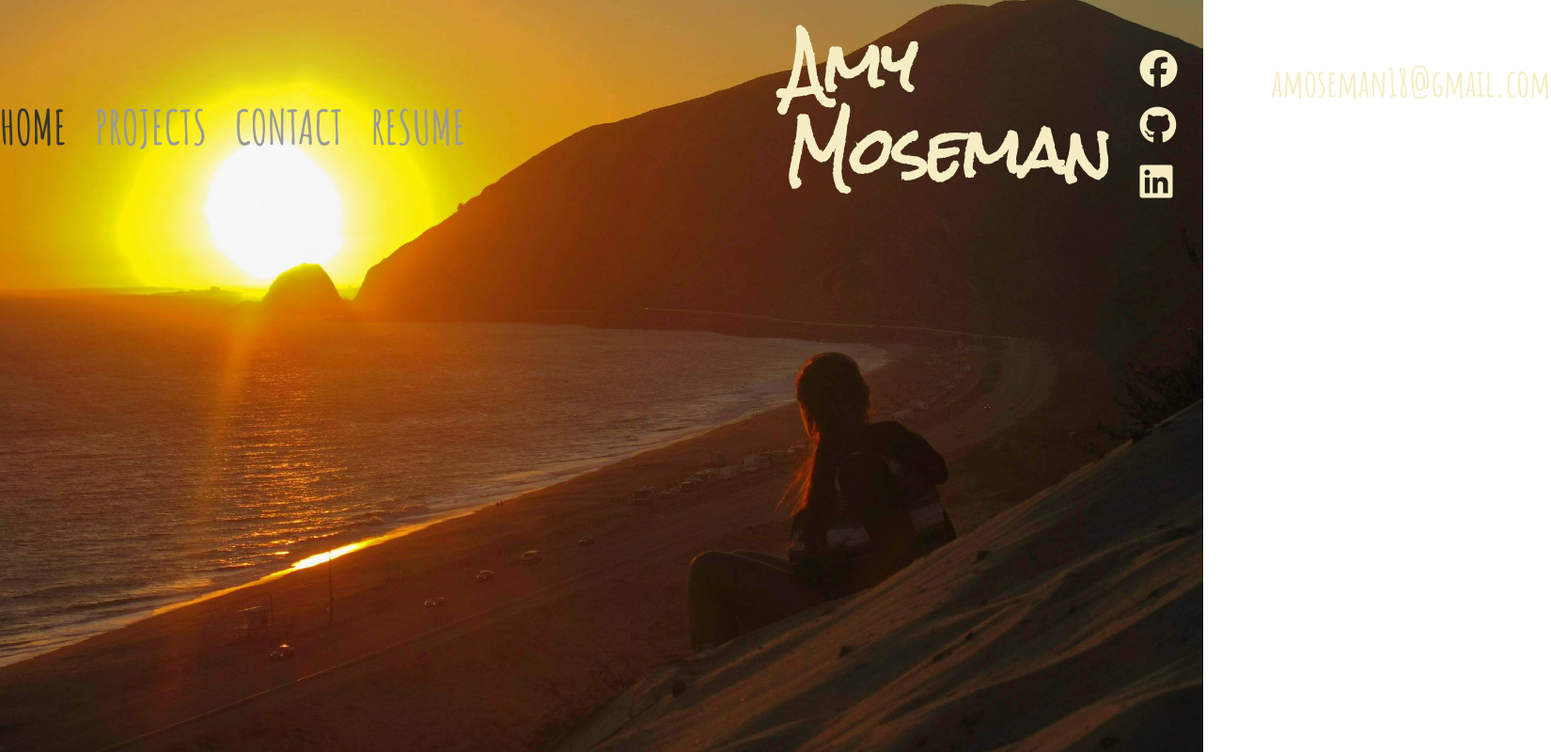
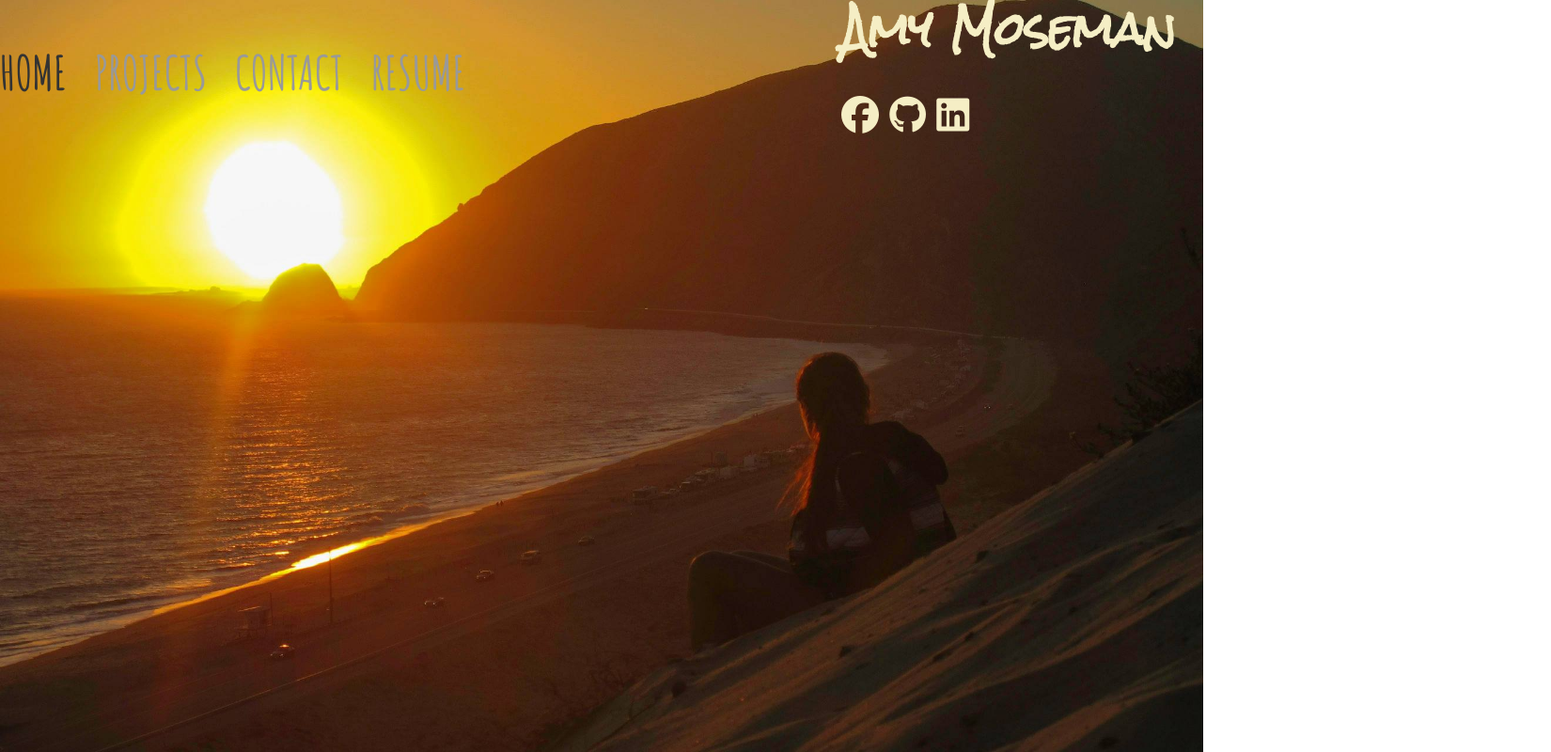
Before and after one commit to amoseman1/ResponsivePortfolio, a plain HTML site: page index.html in a window 1280 px wide. Shown: the whole page at 94% size, 1650 px wide, since content can reach past the window. Drawn offline with nearby package versions, Linux system fonts and the light colour scheme.

Commit message:
adjusted homepage name and icons

```diff
--- a/css/homestyle.css
+++ b/css/homestyle.css
@@ -8,32 +8,23 @@ body {
 }
 
 h3 {
-  font-size: 65px !important;
+  font-size: 45px !important;
   font-weight: bold !important;
   font-family: "Rock Salt", cursive !important;
-  margin-left: 100px !important;
+  margin-left: 0px !important;
   margin-bottom: 30px !important;
   color: rgb(245, 238, 197) !important;
 }
 
 .media {
-  /* display: inline-block !important; */
-  float: right;
+  display: inline-block !important;
+  /* float: right; */
   font-size: 40px;
-  margin-left: 240px;
+  margin-left: 400px;
 }
+
 nav {
   float: clear;
-}
-
-.media h1 {
-  float: clear;
-  font-size: 40px !important;
-  font-weight: bold !important;
-  font-family: "Amatic SC", cursive !important;
-  /* margin-left: 100px !important;
-  margin-bottom: 30px !important; */
-  color: rgb(245, 238, 197) !important;
 }
 
 #navList {
@@ -43,13 +34,4 @@ nav {
 
 #icons {
   color: rgb(245, 238, 197);
-  border-radius: 50%;
 }
-
-h1 {
-  color: rgb(245, 238, 197) !important;
-  font-size: 30px !important;
-  font-family: "Rock Salt", cursive !important;
-  margin-left: 100px !important;
-  padding: 0px !important;
-}
--- a/index.html
+++ b/index.html
@@ -20,9 +20,6 @@
   </head>
 
  <body>
-  <br>
-
-  <!-- <footer class="uk-navbar-container uk-navbar-transparent" uk-navbar> -->
     <div class="uk-position-relative">
       <div class="uk-position-top">
         <nav class="uk-navbar-container uk-navbar-transparent" uk-navbar>
@@ -36,16 +33,16 @@
             </div>
             <div class="media">
               <h3>Amy Moseman</h3>
-              <ul>
+              <!-- <ul> -->
+
                 <a target="_blank" href="https://www.facebook.com/Amoseman18/"><i id="icons" class="fab fa-facebook"></i></a>
                 <a target="_blank" href="https://github.com/amoseman1"><i id ="icons" class="fab fa-github"></i></a>
                 <a target="_blank" href="https://www.linkedin.com/in/amy-moseman-7867a9158"><i id="icons" class="fab fa-linkedin"></i></a>
-               </ul>
-               <h1> amoseman18@gmail.com</h1>
+               <!-- </ul>  -->
              </div>
           </nav>
         </div>
-                      </div>
+    </div>
 
                               <!-- </footer> -->
     <!--added javascript and jquery links-->
```
Also changed, not shown: contact.html (+1 -1 lines).
